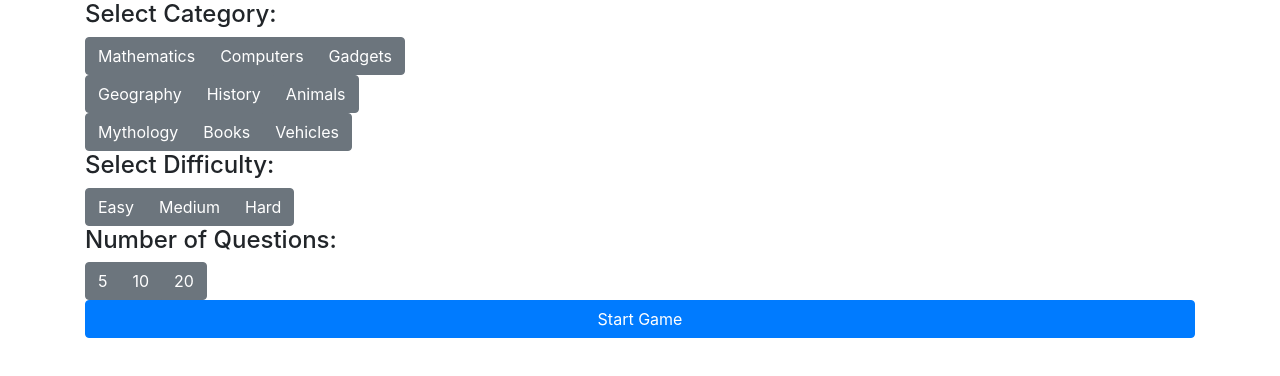
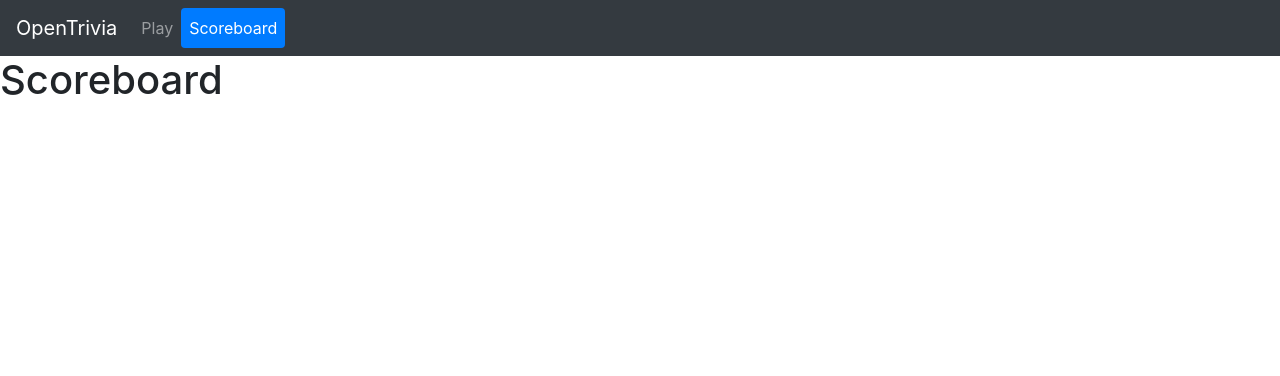
Before and after one commit to vexuzdorotan/triviaxz__mern, a React (Create React App) app in the folder client/: page /scoreboard in a window 1280 px wide. Shown: the top 376 px of the page. Built offline with nearby package versions, Linux system fonts and the light colour scheme.

Commit message:
NavBar, Router, Fixed Bugs

```diff
--- a/client/package.json
+++ b/client/package.json
@@ -9,10 +9,12 @@
     "axios": "^0.18.1",
     "bootstrap": "^4.5.0",
     "eslint-plugin-react-hooks": "^4.0.8",
+    "history": "^5.0.0",
     "lodash": "^4.17.19",
     "react": "^16.13.1",
     "react-bootstrap": "^1.2.1",
     "react-dom": "^16.13.1",
+    "react-router-dom": "^5.2.0",
     "react-scripts": "3.4.1"
   },
   "scripts": {
--- a/client/src/App.jsx
+++ b/client/src/App.jsx
@@ -1,15 +1,25 @@
 import React from 'react';
+import history from './history';
+import { BrowserRouter as Router, Route, Switch } from 'react-router-dom';
 import { Container } from 'react-bootstrap';
 
 import { GlobalProvider } from './context/GlobalState';
+import NavBar from './components/NavBar';
 import QuestionAnswer from './components/QuestionAnswer';
+import Scoreboard from './components/Scoreboard';
 
 const App = () => {
   return (
     <GlobalProvider>
-      <Container>
-        <QuestionAnswer />
-      </Container>
+      <Router history={history}>
+        <NavBar />
+        {/* <Container> */}
+        <Switch>
+          <Route path="/" exact component={QuestionAnswer}></Route>
+          <Route path="/scoreboard" exact component={Scoreboard}></Route>
+        </Switch>
+        {/* </Container> */}
+      </Router>
     </GlobalProvider>
   );
 };
--- /dev/null
+++ b/client/src/components/NavBar.jsx
@@ -0,0 +1,32 @@
+import React from 'react';
+
+import { Link, NavLink } from 'react-router-dom';
+import { Navbar, Nav, NavDropdown } from 'react-bootstrap';
+
+const NavBar = () => {
+  return (
+    <>
+      <Navbar bg="dark" variant="dark">
+        <Navbar.Brand as={NavLink} to="/">
+          OpenTrivia
+        </Navbar.Brand>
+
+        {/* <Navbar.Text>Score: </Navbar.Text> */}
+        <Nav variant="pills" defaultActiveKey="/">
+          <Nav.Item>
+            <Nav.Link as={NavLink} to="/" exact>
+              Play
+            </Nav.Link>
+          </Nav.Item>
+          <Nav.Item>
+            <Nav.Link as={NavLink} to="/scoreboard" exact>
+              Scoreboard
+            </Nav.Link>
+          </Nav.Item>
+        </Nav>
+      </Navbar>
+    </>
+  );
+};
+
+export default NavBar;
--- a/client/src/components/QuestionAnswer.jsx
+++ b/client/src/components/QuestionAnswer.jsx
@@ -30,6 +30,11 @@ const QuestionAnswer = () => {
   useEffect(() => {
     if (start) {
       fetchQA()();
+    } else if (!start) {
+      setAlert(false);
+      setChoices([]);
+      setCorrect(true);
+      setCompleted(false);
     }
   }, [start]);
 
--- /dev/null
+++ b/client/src/components/Scoreboard.jsx
@@ -0,0 +1,11 @@
+import React from 'react';
+
+const Scoreboard = () => {
+  return (
+    <div>
+      <h1>Scoreboard</h1>
+    </div>
+  );
+};
+
+export default Scoreboard;
--- /dev/null
+++ b/client/src/history.js
@@ -0,0 +1,3 @@
+import { createBrowserHistory } from 'history';
+
+export default createBrowserHistory();
--- a/client/src/index.js
+++ b/client/src/index.js
@@ -5,9 +5,4 @@ import 'bootstrap/dist/css/bootstrap.min.css';
 import './index.css';
 import App from './App';
 
-ReactDOM.render(
-  <React.StrictMode>
-    <App />
-  </React.StrictMode>,
-  document.querySelector('#root')
-);
+ReactDOM.render(<App />, document.querySelector('#root'));
```
Also changed, not shown: 1 other file (tests, documents, lock files or other folders).
